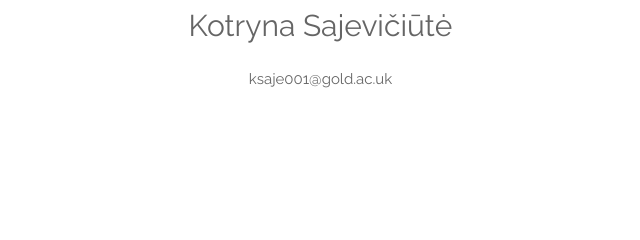
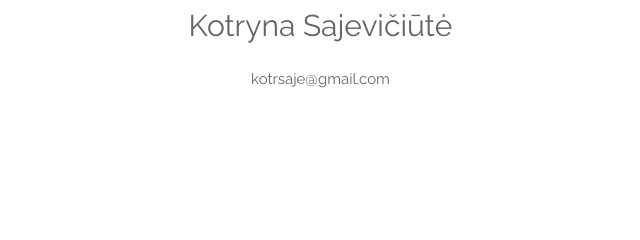
Before and after one commit to kotrsaje/kotrsaje.github.io, a plain HTML site: page contact.html in a window 1280 px wide. Shown: the part 207-447 px from the top of the page, 312-952 px from the left. Drawn offline with nearby package versions, Linux system fonts and the light colour scheme.

Commit message:
Update contact.html
changed email

```diff
--- a/contact.html
+++ b/contact.html
@@ -45,7 +45,7 @@
 </div>
 
             <div class="w3-content" style="max-width:800px; margin-bottom: 30px">
-                        <a class="w3-opacity button" style="font-size: 15px; " >ksaje001@gold.ac.uk</a></div>
+                        <a class="w3-opacity button" style="font-size: 15px; " >kotrsaje@gmail.com</a></div>
 
 
 <div class="w3-container w3-center" style="margin-top: 5px">
```
